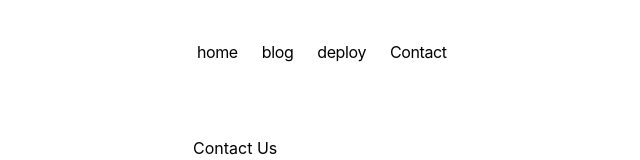
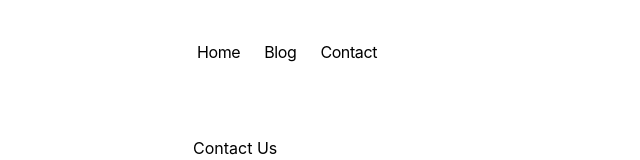
Before and after one commit to a-machine-intelligence-company/amic-portfolio, a Next.js app: page /Contact in a window 1280 px wide. Shown: the top 160 px of the page, without its empty margins (159-799 px from the left). Built offline with nearby package versions, Linux system fonts and the light colour scheme.

Commit message:
lower case directories

```diff
--- a/app/blog/utils.ts
+++ b/app/blog/utils.ts
@@ -50,7 +50,7 @@ function getMDXData(dir) {
 }
 
 export function getBlogPosts() {
-  return getMDXData(path.join(process.cwd(), 'app', 'blog', 'posts'))
+  return getMDXData(path.join(process.cwd(), 'app', 'Blog', 'posts'))
 }
 
 export function formatDate(date: string, includeRelative = false) {
--- a/app/components/nav.tsx
+++ b/app/components/nav.tsx
@@ -2,15 +2,15 @@ import Link from 'next/link'
 
 const navItems = {
   '/': {
-    name: 'home',
+    name: 'Home',
   },
   '/blog': {
-    name: 'blog',
+    name: 'Blog',
   },
-  'https://vercel.com/templates/next.js/portfolio-starter-kit': {
-    name: 'deploy',
-  },
-  '/Contact': {
+  // 'https://vercel.com/templates/next.js/portfolio-starter-kit': {
+  //   name: 'Deploy',
+  // },
+  '/contact': {
     name: 'Contact'
   },
 }
--- a/app/rss/route.ts
+++ b/app/rss/route.ts
@@ -15,7 +15,7 @@ export async function GET() {
       (post) =>
         `<item>
           <title>${post.metadata.title}</title>
-          <link>${baseUrl}/blog/${post.slug}</link>
+          <link>${baseUrl}/Blog/${post.slug}</link>
           <description>${post.metadata.summary || ''}</description>
           <pubDate>${new Date(
             post.metadata.publishedAt
--- a/package.json
+++ b/package.json
@@ -13,7 +13,7 @@
     "@vercel/analytics": "^1.1.3",
     "@vercel/speed-insights": "^1.0.9",
     "geist": "1.2.2",
-    "next": "canary",
+    "next": "14.2.0-canary.62",
     "next-mdx-remote": "^4.4.1",
     "postcss": "^8.4.35",
     "react": "18.2.0",
```
Also changed, not shown: 1 other file (tests, documents, lock files or other folders).
